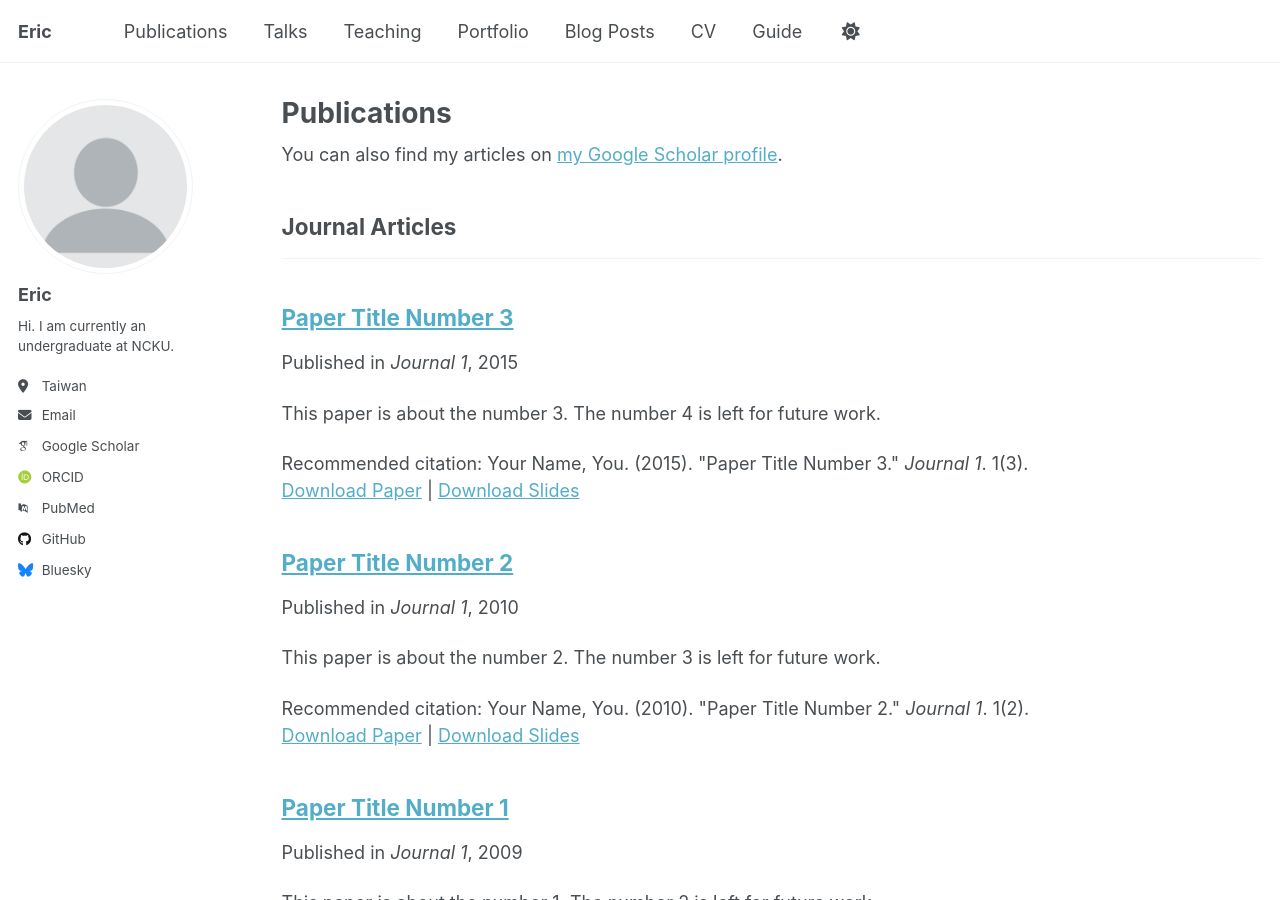
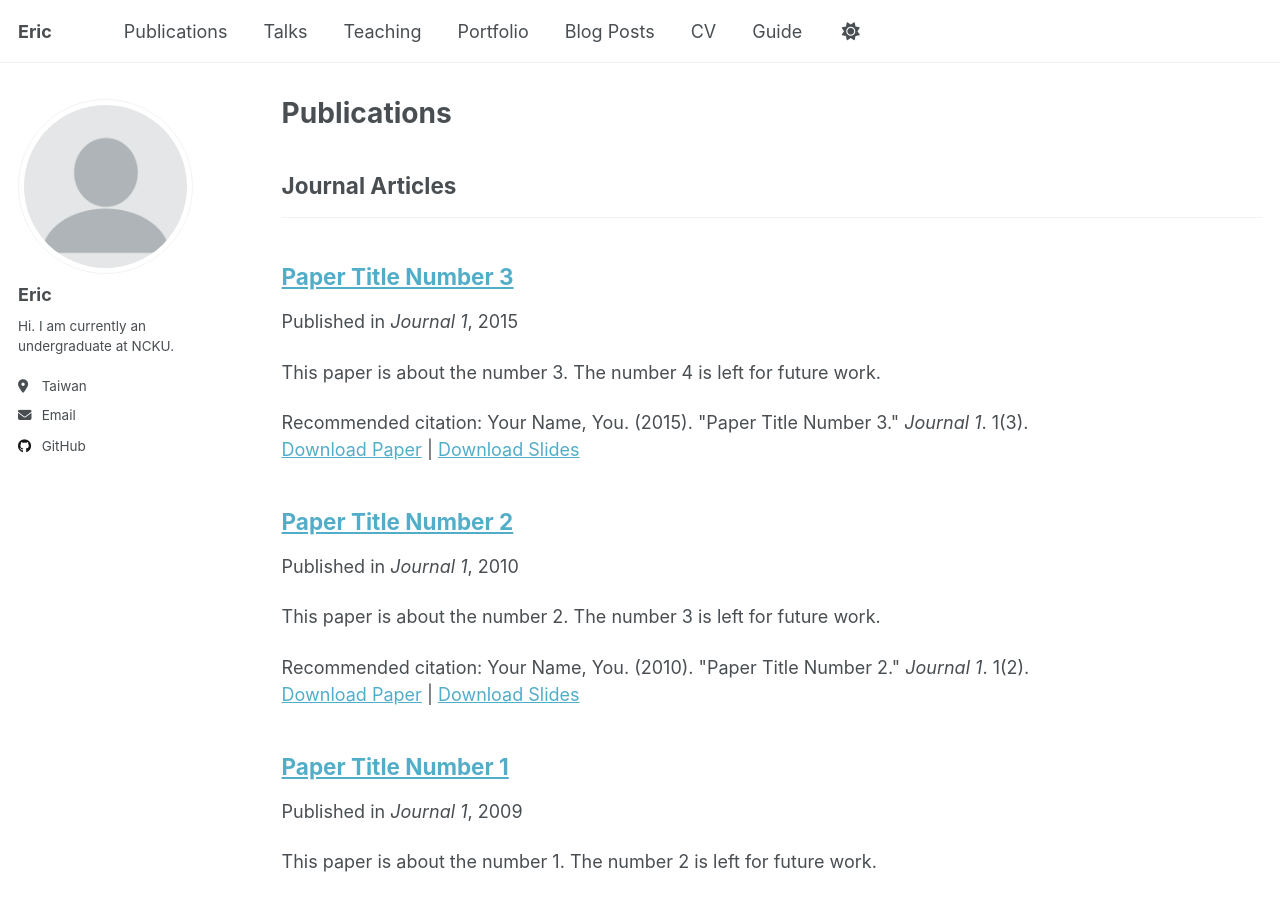
Before and after one commit to ericliu515515/ericliu515515.github.io, a Jekyll site: the page built from _pages/publications.html, in a window 1280 px wide and 900 px high. Built offline with Jekyll 4.4.1, drawn with Linux system fonts in a browser that asks for light colours; some web fonts are replaced; a script that is not in the unit is left out; part of the change alters nothing that is shown.

Commit message:
Update email and clear academic profile URLs
Updated email and removed URLs for various academic profiles.

```diff
--- a/_config.yml
+++ b/_config.yml
@@ -30,17 +30,17 @@ author:
   location         : "Taiwan"
   employer         : # Username
   uri              : # URL
-  email            : "none@example.org"
+  email            : "eric515515515@gmail.com"
 
   # Academic websites
   academia         : # URL
   arxiv            : # URL - Update with the correct link to your profile
-  googlescholar    : "https://scholar.google.com/citations?user=PS_CX0AAAAAJ"
+  googlescholar    : # URL
   inspire-hep      : # URL
   impactstory      : # URL
-  orcid            : "https://orcid.org/yourorcidurl"
+  orcid            : # URL
   semantic         : # URL
-  pubmed           : "https://www.ncbi.nlm.nih.gov/pubmed/?term=john+snow"
+  pubmed           : # URL
   researchgate     : # URL
   scopus           : # URL
 
@@ -54,7 +54,7 @@ author:
 
   # Social media
   artstation       : # Username
-  bluesky          : "bsky.app" # Replace this with you Bluesky username
+  bluesky          : # Username
   facebook         : # Username
   flickr           : # Username
   foursquare       : # Username
```
